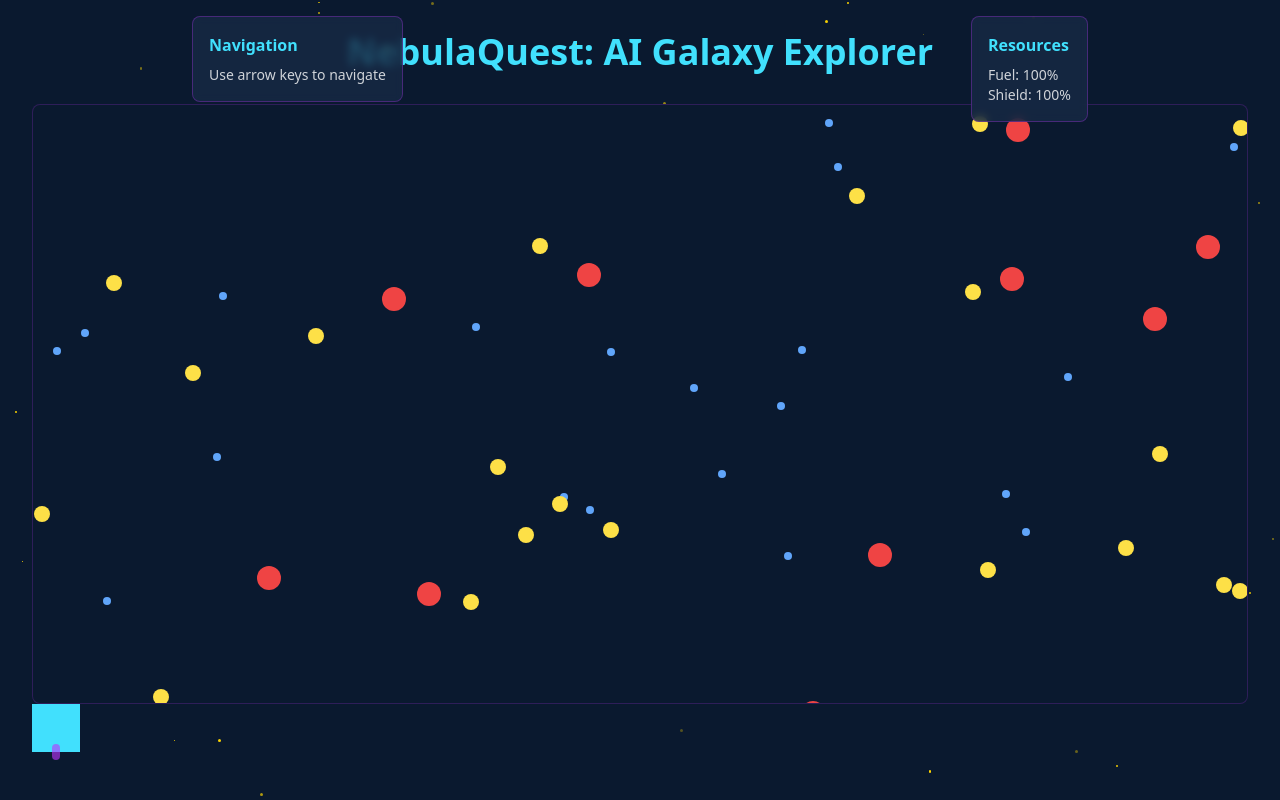
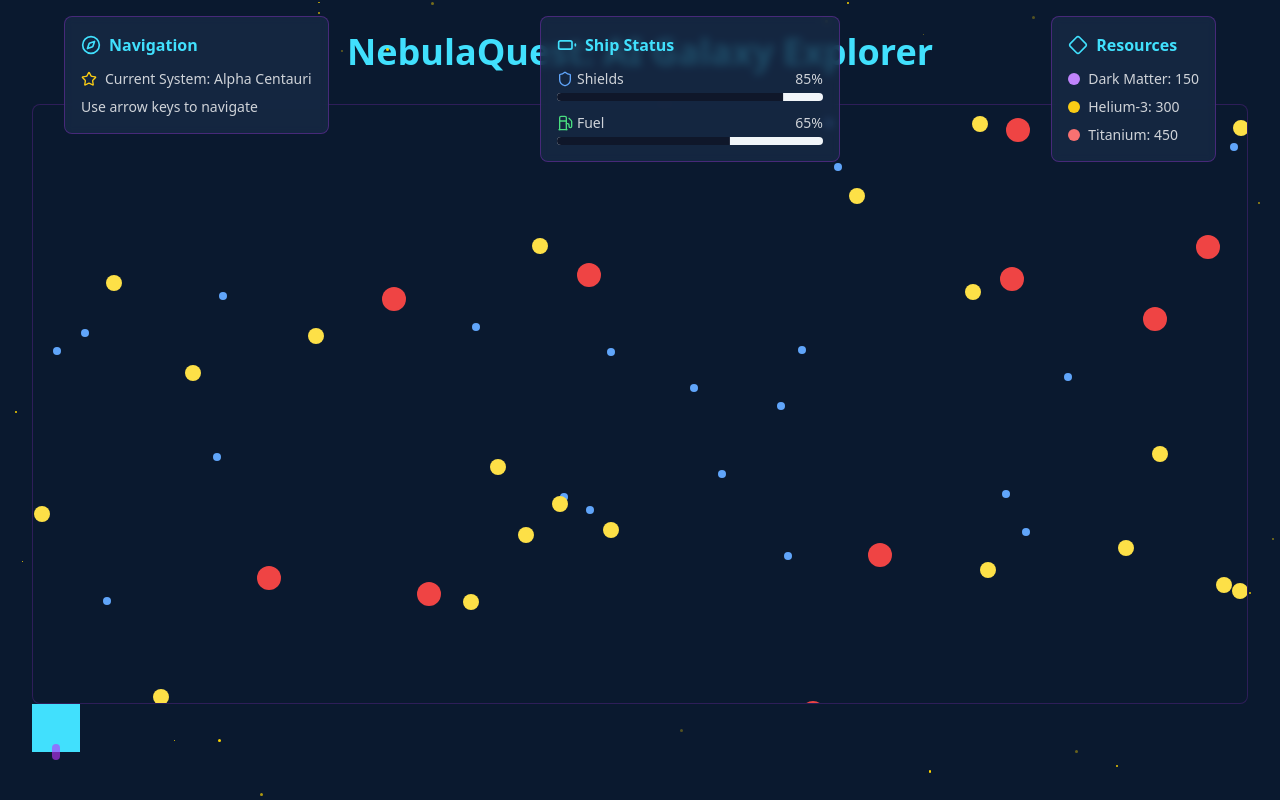
Before and after one commit to ObiwanKenobee/nebulaquest-adventure-simulator, a React (Vite) app: page / in a window 1280 px wide. Built offline with nearby package versions, Linux system fonts and the light colour scheme.

Commit message:
Enhance Game HUD Metrics
Added additional game metrics to the Game HUD component to improve user experience and provide more information during gameplay.
[skip gpt_engineer]

```diff
--- a/src/components/GameHUD.tsx
+++ b/src/components/GameHUD.tsx
@@ -1,18 +1,79 @@
 import React from 'react';
+import { Shield, Fuel, Battery, Compass, Star, Diamond } from 'lucide-react';
+import { Progress } from "@/components/ui/progress";
 
 const GameHUD = () => {
   return (
     <div className="fixed inset-x-0 top-0 p-4 pointer-events-none">
-      <div className="max-w-4xl mx-auto flex justify-between items-start">
+      <div className="max-w-6xl mx-auto flex justify-between items-start gap-4">
+        {/* Navigation Panel */}
         <div className="bg-space-darker/80 p-4 rounded-lg border border-space-accent1/30 backdrop-blur-sm">
-          <h2 className="text-space-accent2 font-bold mb-2">Navigation</h2>
-          <p className="text-white/80 text-sm">Use arrow keys to navigate</p>
+          <div className="flex items-center gap-2 text-space-accent2 font-bold mb-3">
+            <Compass className="w-5 h-5" />
+            <h2>Navigation</h2>
+          </div>
+          <div className="space-y-2">
+            <p className="text-white/80 text-sm flex items-center gap-2">
+              <Star className="w-4 h-4 text-yellow-400" />
+              Current System: Alpha Centauri
+            </p>
+            <p className="text-white/80 text-sm">Use arrow keys to navigate</p>
+          </div>
         </div>
 
+        {/* Central Status Panel */}
+        <div className="bg-space-darker/80 p-4 rounded-lg border border-space-accent1/30 backdrop-blur-sm min-w-[300px]">
+          <div className="flex items-center gap-2 text-space-accent2 font-bold mb-3">
+            <Battery className="w-5 h-5" />
+            <h2>Ship Status</h2>
+          </div>
+          <div className="space-y-3">
+            {/* Shield Status */}
+            <div className="space-y-1">
+              <div className="flex justify-between text-sm text-white/80">
+                <span className="flex items-center gap-1">
+                  <Shield className="w-4 h-4 text-blue-400" />
+                  Shields
+                </span>
+                <span>85%</span>
+              </div>
+              <Progress value={85} className="h-2" />
+            </div>
+
+            {/* Fuel Status */}
+            <div className="space-y-1">
+              <div className="flex justify-between text-sm text-white/80">
+                <span className="flex items-center gap-1">
+                  <Fuel className="w-4 h-4 text-green-400" />
+                  Fuel
+                </span>
+                <span>65%</span>
+              </div>
+              <Progress value={65} className="h-2" />
+            </div>
+          </div>
+        </div>
+
+        {/* Resources Panel */}
         <div className="bg-space-darker/80 p-4 rounded-lg border border-space-accent1/30 backdrop-blur-sm">
-          <h2 className="text-space-accent2 font-bold mb-2">Resources</h2>
-          <p className="text-white/80 text-sm">Fuel: 100%</p>
-          <p className="text-white/80 text-sm">Shield: 100%</p>
+          <div className="flex items-center gap-2 text-space-accent2 font-bold mb-3">
+            <Diamond className="w-5 h-5" />
+            <h2>Resources</h2>
+          </div>
+          <div className="space-y-2">
+            <p className="text-white/80 text-sm flex items-center gap-2">
+              <span className="w-3 h-3 rounded-full bg-purple-400" />
+              Dark Matter: 150
+            </p>
+            <p className="text-white/80 text-sm flex items-center gap-2">
+              <span className="w-3 h-3 rounded-full bg-yellow-400" />
+              Helium-3: 300
+            </p>
+            <p className="text-white/80 text-sm flex items-center gap-2">
+              <span className="w-3 h-3 rounded-full bg-red-400" />
+              Titanium: 450
+            </p>
+          </div>
         </div>
       </div>
     </div>
```
